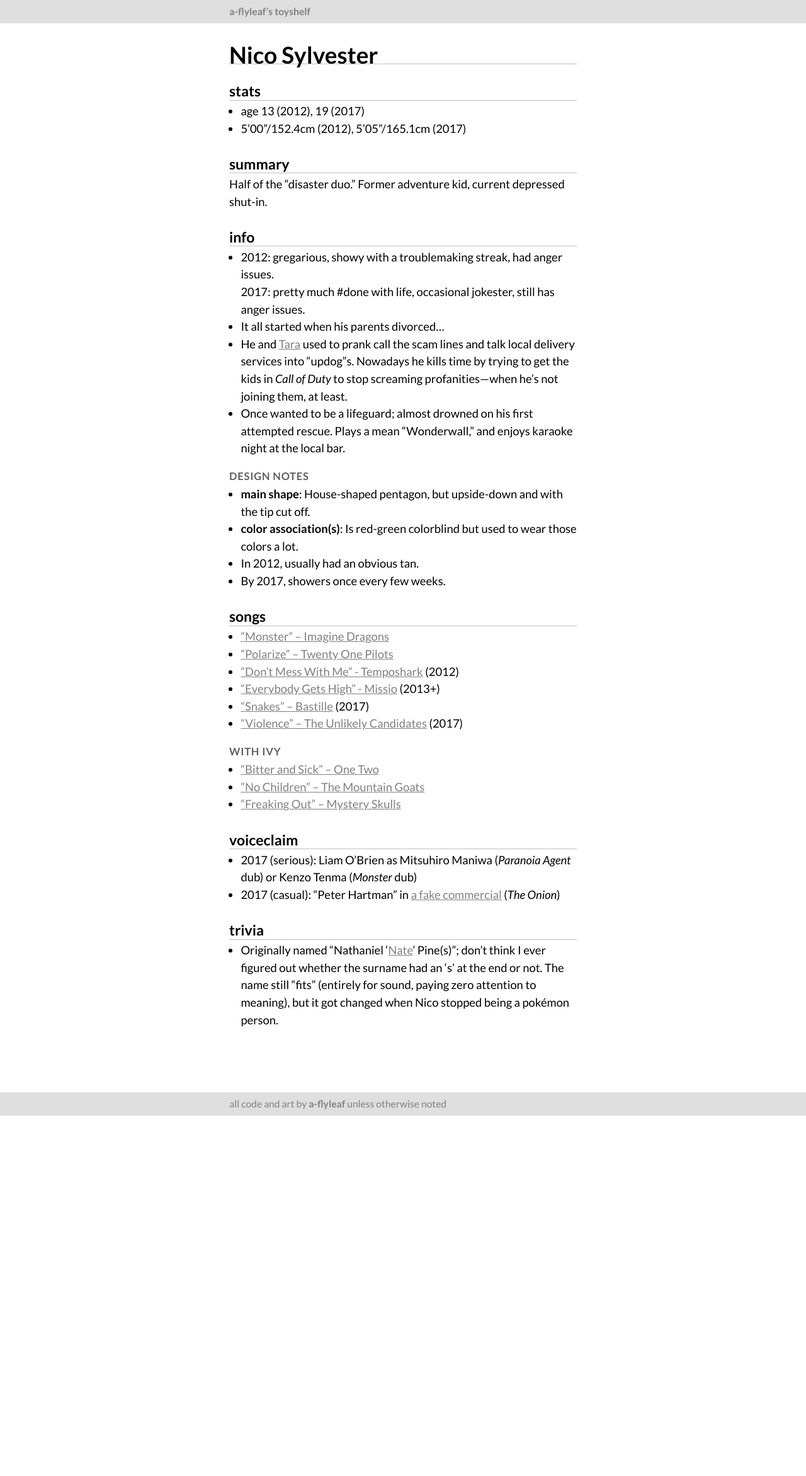
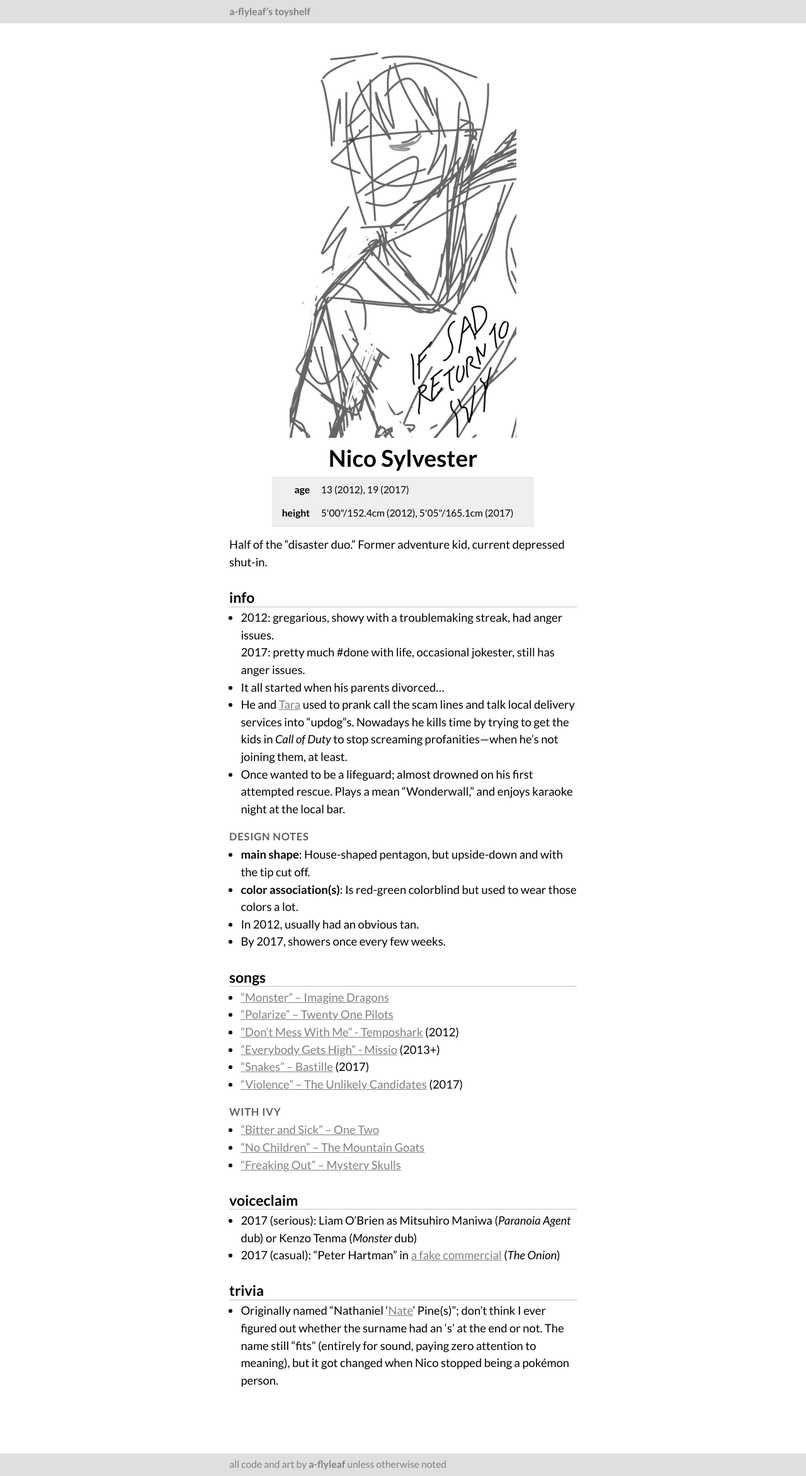
Before and after one commit to a-flyleaf/toyshelf, a Jekyll site: the page built from disaster-crew/nico.md, in a window 1280 px wide. Shown: the whole page at 63% size. Built offline with Jekyll 4.4.1, drawn with Linux system fonts in a browser that asks for light colours; before the commit the page ends 1771 px from its top, so only the background shows below that.

Commit message:
simpler layout cont'd.

```diff
--- a/_layouts/0-kiss.html
+++ b/_layouts/0-kiss.html
@@ -13,7 +13,12 @@
 	<body{%if page.class%} class="{{page.class}}"{%endif%}>
 		<header><div class="wrap bar"><a href="{%include url.html%}">a-flyleaf’s toyshelf</a></div></header>
 		<main><div class="wrap"><!--will probably need to "unwrap" art pages? or use fancybox-->
-			<h1>{{page.title}}</h1>
+			{%if page.class=="profile"%}<img src="{%include url.html%}/assets/img/{{page.nm}}.png" alt="" id="main"/>{%endif%}
+			<h1>{{page.title}}</h1>{%if page.age%}<table id="stats">
+				<tr><th>age</th><td>{{page.age}}</td></tr>
+				<tr><th>height</th><td>{{page.height}}</td></tr>
+			</table>{%endif%}{%if page.class=="profile"%}
+			<p>{{page.summary}}</p>{%endif%}
 			{{content}}
 		</div></main>
 		<footer><div class="wrap bar">all code and art by <a href="https://a-flyleaf.github.io/">a-flyleaf</a> unless otherwise noted</div></footer>
--- a/assets/0-kiss.css
+++ b/assets/0-kiss.css
@@ -21,3 +21,9 @@ h1,h2{border-bottom:1px solid #c0c0c0;}
 h3{font-size:.9em; text-transform:uppercase; letter-spacing:0.05em; color:#606060; margin:1em 0 -.5em;}
 p,ul{margin:.5em 0;} li>ul{margin:0 0 0 1em;}
 ul{margin-left:1em;}
+
+.profile #main{display:block; margin:0 auto;}
+.profile h1{text-align:center; border:0;}
+#stats{font-size:.85em; background:#efefef; border:1px solid #dfdfdf; margin:1em auto; width:75%;}
+#stats th,#stats td{padding:.25em .5em; vertical-align:top;}
+th{text-align:right;}
--- a/disaster-crew/nico.md
+++ b/disaster-crew/nico.md
@@ -1,14 +1,13 @@
 ---
 layout: 0-kiss
 title: Nico Sylvester
+class: profile
+nm: nico
+
+summary: Half of the “disaster duo.” Former adventure kid, current depressed shut-in.
+age: 13 (2012), 19 (2017)
+height: 5'00"/152.4cm (2012), 5'05"/165.1cm (2017)
 ---
-## stats
-- age 13 (2012), 19 (2017)
-- 5'00"/152.4cm (2012), 5'05"/165.1cm (2017)
-
-## summary
-Half of the “disaster duo.” Former adventure kid, current depressed shut-in.
-
 ## info
 - 2012: gregarious, showy with a troublemaking streak, had anger issues.<br/>2017: pretty much #done with life, occasional jokester, still has anger issues.
 - It all started when his parents divorced...
```
Also changed, not shown: about.md (+1 -1 lines).
